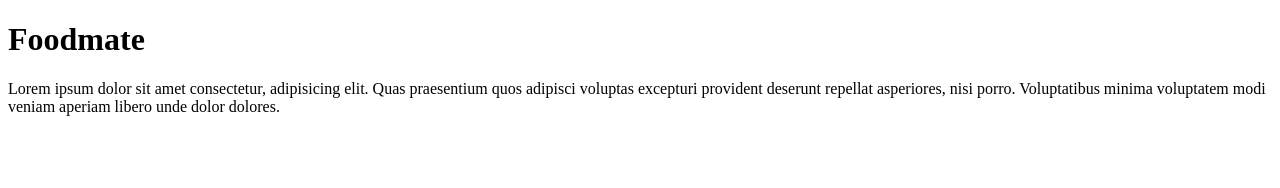
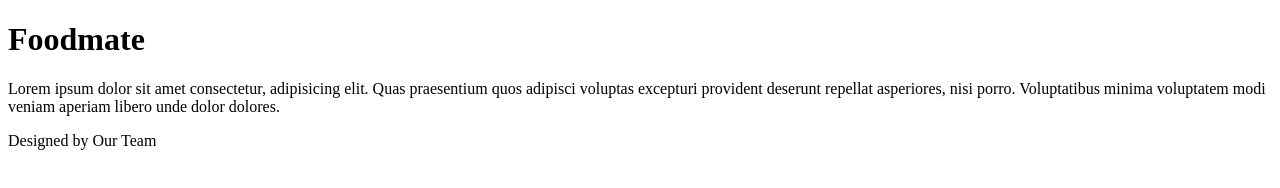
Before and after one commit to LisaRoseJepson/foodmate, a plain HTML site: page indexl.html in a window 1280 px wide. Drawn offline with Linux system fonts and the light colour scheme.

Commit message:
Update indexl.html

```diff
--- a/indexl.html
+++ b/indexl.html
@@ -8,5 +8,6 @@
 <body>
     <h1>Foodmate</h1>
     <p>Lorem ipsum dolor sit amet consectetur, adipisicing elit. Quas praesentium quos adipisci voluptas excepturi provident deserunt repellat asperiores, nisi porro. Voluptatibus minima voluptatem modi veniam aperiam libero unde dolor dolores.</p>
+    <footer>Designed by Our Team</footer>
 </body>
 </html>
```
